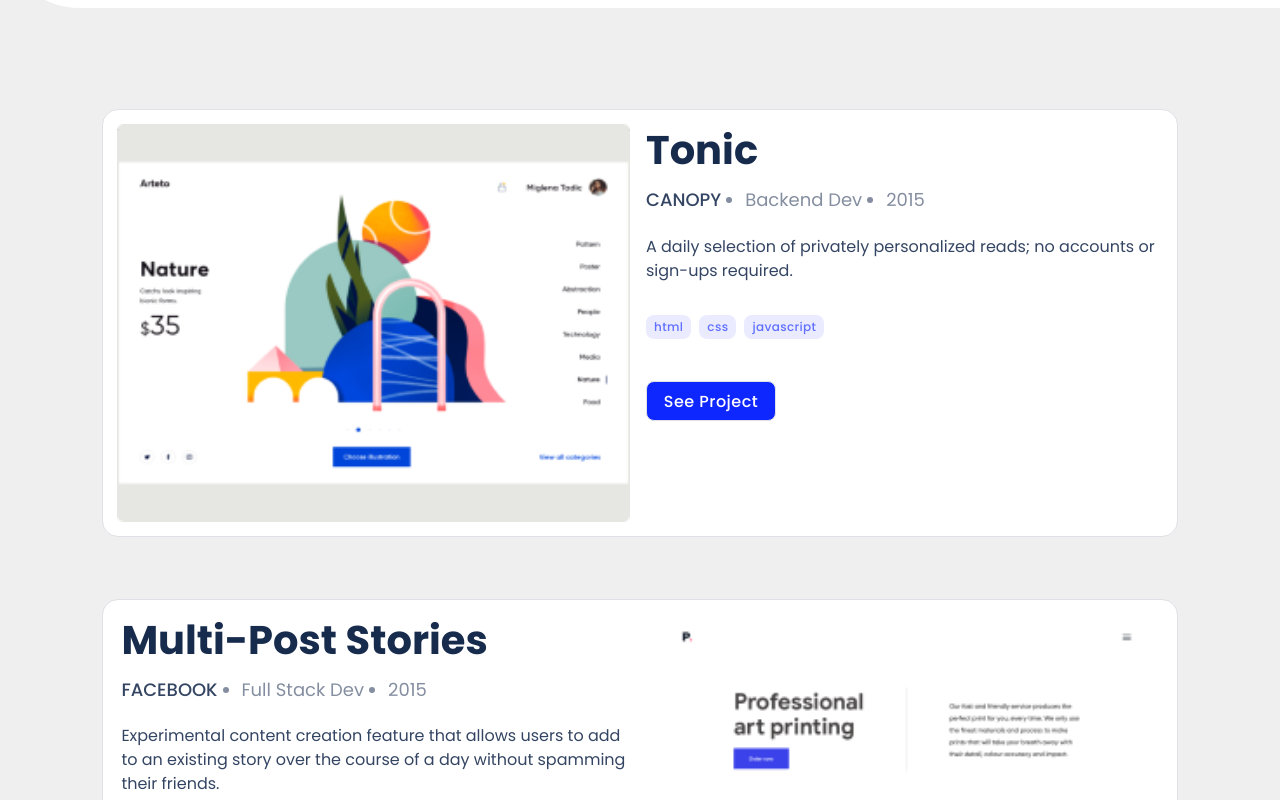
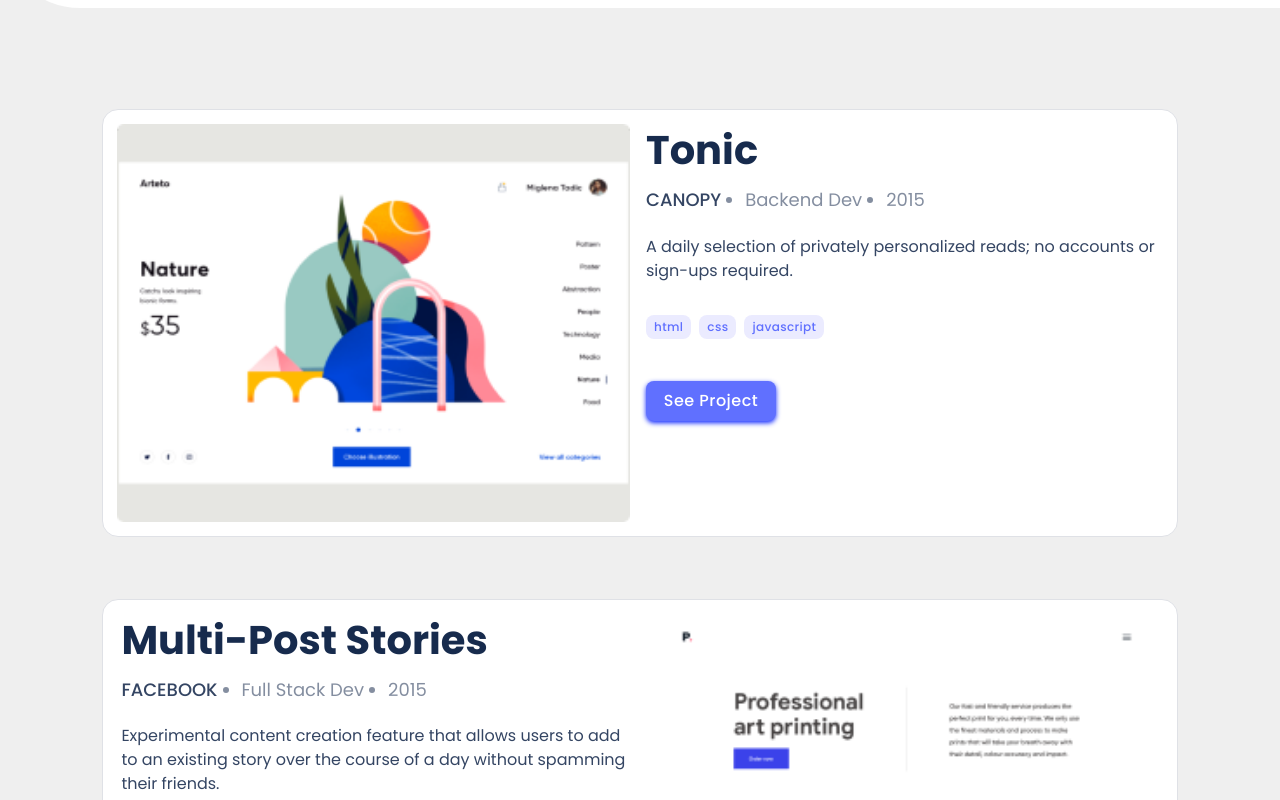
Before and after one commit to ometman/my-portfolio, a website: page index.html in a window 1280 px wide. In both pictures the pointer is over the link 711 px from the left and 1175 px from the top of the page. Shown: the part 775-1575 px from the top of the page. Drawn offline with Linux system fonts and the light colour scheme.

Commit message:
Add shadow to buttons on hover

```diff
--- a/css/stylesdesk.css
+++ b/css/stylesdesk.css
@@ -783,9 +783,11 @@
   .about-resume-action-button:hover,
   .pr-call-to-action-button:hover,
   .submit-btn:hover {
-    background: #0f27ff;
+    background: #6070ff;
     border-radius: 8px;
+    border: 0;
     color: #fff;
+    box-shadow: 0 2px 5px #0f27ff;
   }
 
   .about-resume-action-button:enabled,
```
